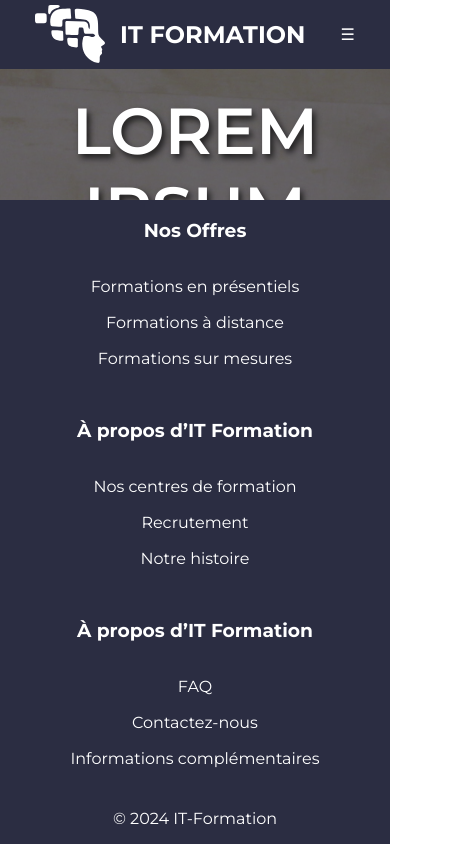
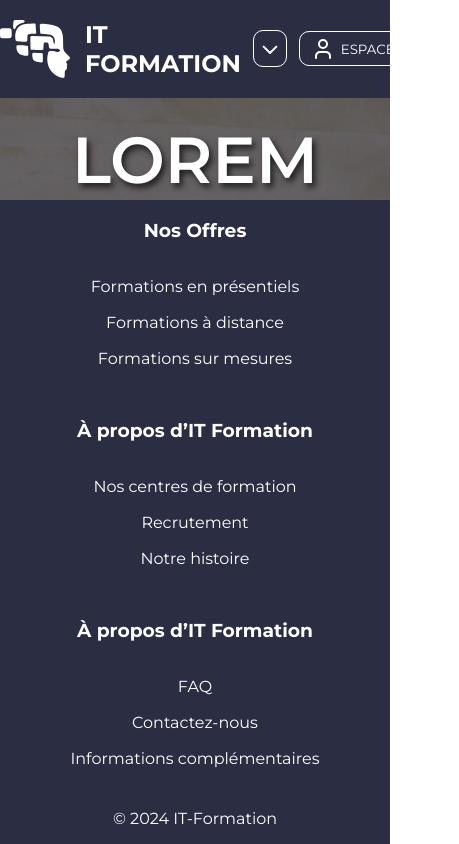
Before and after one commit to BastienCay/Front_IT_Formation, an Angular app in the folder IT_Formation/: page /home-page in a window 390 px wide. Shown: the whole page, 459 px wide, since content can reach past the window. Built offline with nearby package versions, Linux system fonts and the light colour scheme.

Commit message:
Probleme responsive réparer

```diff
--- a/IT_Formation/src/app/commons/header/nav-bar/nav-bar.component.css
+++ b/IT_Formation/src/app/commons/header/nav-bar/nav-bar.component.css
@@ -42,12 +42,29 @@ nav {
     display: none;
 }
 
-#navigation {
+#navigation{
     display: flex;
     align-items: center;
 }
 
-#drop_down_espace_client button{
+#navigation #page_formation_contact_apropos{
+    display: flex;
+    align-items: center;
+}
+
+#navigation #page_formation_contact_apropos #lien_page{
+    display: flex;
+    align-items: center;
+}
+
+#logo_drop_down_liens{
+    display: none;
+    padding: 1vh;
+    border: 1px solid white;
+    border-radius: 10px;
+}
+
+#page_connection_client button{
     display: flex;
     align-items: center;
     justify-content: space-evenly;
@@ -60,36 +77,24 @@ nav {
     border-radius: 10px;
 }
 
-#drop_down_espace_client button:hover{
+#page_connection_client #drop_down{
+    display: none;
+}
+
+#page_connection_client button:hover{
     background-color: white;
 }
 
-#drop_down_espace_client button:hover p{
+#page_connection_client button:hover p{
     color: black;
 }
 
-#drop_down_espace_client button:hover #User_blanc{
+#page_connection_client button:hover #User_blanc{
     display: none;
 }
 
-#drop_down_espace_client button:hover #User_black{
+#page_connection_client button:hover #User_black{
     display: block;
-}
-
-#drop_down_espace_client{
-    display: flex;
-    flex-direction: column;
-}
-
-#drop_down {
-    display: none;
-    position: relative;
-    background : #EDF2F4;
-}
-
-#drop_down  a{
-    margin-top: 10px;
-    color: #EF233C;
 }
 
 #barre_blanche {
@@ -99,7 +104,7 @@ nav {
 }
 
 #icon_burger_menu{
-    display: none;
+    display: block;
     cursor: pointer;
     color: white;
 }
@@ -137,9 +142,15 @@ nav {
     text-shadow: 5px 5px 10px black;
 }
 
-@media only screen and (max-width: 1100px){
-    nav{
-        align-items: center;
+@media only screen and (max-width: 950px){
+
+    #navigation #page_formation_contact_apropos{
+        margin-right: 3vw;
+        margin-left: 3vw;
+    }
+
+    #navigation #page_formation_contact_apropos:hover{
+        background-color: #212333;
     }
 
     #icon_burger_menu{
@@ -154,15 +165,27 @@ nav {
         display: none;
     }
 
-    #navigation{
-        position: fixed;
-        right: 10vw;
-        top: -100%;
-        padding: 2vh;
-        border-radius: 5%;
+    #logo_drop_down_liens{
+        display: block;
+    }
+
+    #page_formation_contact_apropos{
+        justify-content: center;
+    }
+
+    #page_formation_contact_apropos #lien_page{
+        position: absolute;
+        top: -100px;
+        left: 5vw;
+        right: 5vw;
         background-color: #2B2D42;
+        border-radius: 10px;
         display: flex;
-        flex-direction: column;
+        justify-content: space-evenly;
+    }
+
+    #page_formation_contact_apropos #lien_page p{
+        font-size: 2.5vw;
     }
 
     .hover_ombre:hover{
--- a/IT_Formation/src/app/commons/header/nav-bar/nav-bar.component.html
+++ b/IT_Formation/src/app/commons/header/nav-bar/nav-bar.component.html
@@ -5,7 +5,11 @@
             <h1>IT FORMATION</h1>
         </a>
     </div>
+
     <div id="navigation">
+
+        <div id="page_formation_contact_apropos">
+            <div id="lien_page">
                 <div class="separation">
                     <div id="nos_formation">
                     <p class="nav_text">NOS FORMATIONS</p>
@@ -21,8 +25,14 @@
                     <a  class="nav_text cursor_pointer" routerLink="/a_propos"><p>À PROPOS</p></a>
                 </div>
                 <div id="barre_blanche" class="separation"></div>
+            </div>
 
-            <div id="drop_down_espace_client" class="separation">
+            <div id="logo_drop_down_liens">
+                <img src="../../../assets/others/Arrow.svg">
+            </div>
+        </div>
+
+        <div id="page_connection_client">
             <button class="cursor_pointer">
                 <img id="User_blanc" src="../../../assets/others/User_blanc.svg" alt="petit_personnage ">
                 <img id="User_black" src="../../../assets/others/User_black.svg" alt="petit_personnage">
@@ -36,7 +46,5 @@
                 </ul>
             </div>
         </div>
-
     </div>
-    <div id="icon_burger_menu"></div>
 </nav>
--- a/IT_Formation/src/app/commons/header/nav-bar/nav-bar.component.ts
+++ b/IT_Formation/src/app/commons/header/nav-bar/nav-bar.component.ts
@@ -9,4 +9,5 @@ import { Component } from '@angular/core';
 })
 export class NavBarComponent {
 
+
 }
```
Lines whose indentation alone changed are shown as unchanged.
